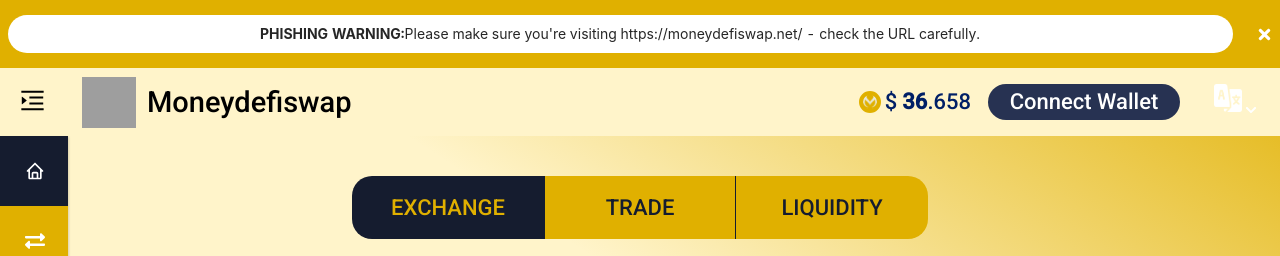
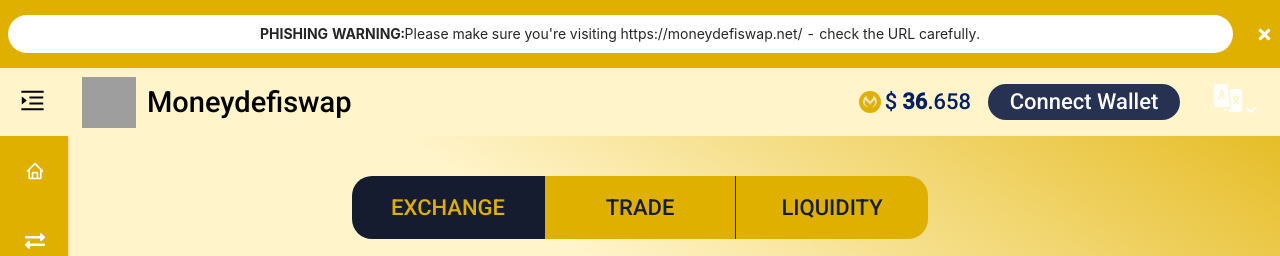
Before and after one commit to yinusa/MoneyDefiSwap, a React (Create React App) app: page /exchange in a window 1280 px wide. Shown: the top 256 px of the page. Built offline with nearby package versions, Linux system fonts and the light colour scheme; grey boxes are pictures that could not be loaded; a web font is replaced by a local one.

Commit message:
:bug: Fix: Fix the bug of side menu when refresh the page

```diff
--- a/src/components/Sidebar.js
+++ b/src/components/Sidebar.js
@@ -25,11 +25,24 @@
 
 const Sidebar = (props) => {
     const [sideStatus, setSideStatus] = React.useState([true, false, false, false, false])
-
-    const bg1 = '#E0B000'
-    const bg2 = '#151C2F'
     const themeDispatch = React.useContext(ThemeContext.Dispatch);
     const themeState = React.useContext(ThemeContext.State);
+
+    React.useEffect(() => {
+        let value = [];
+        switch(window.location.pathname) {
+            case "/":
+                value = [true, false, false, false, false];
+                break;
+            case "/exchange":
+                value = [false, true, false, false, false];
+                break;
+            default:
+                value = [true, false, false, false, false];
+                break;
+        }
+        setSideStatus(value);
+    }, []);
 
     const handleChangeThem = () => {
         themeDispatch({type:'light'});
```
